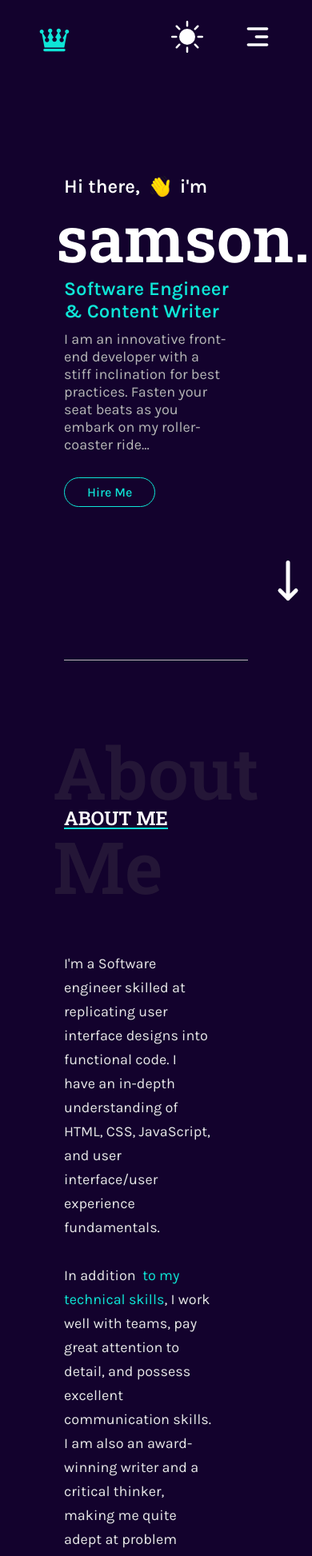
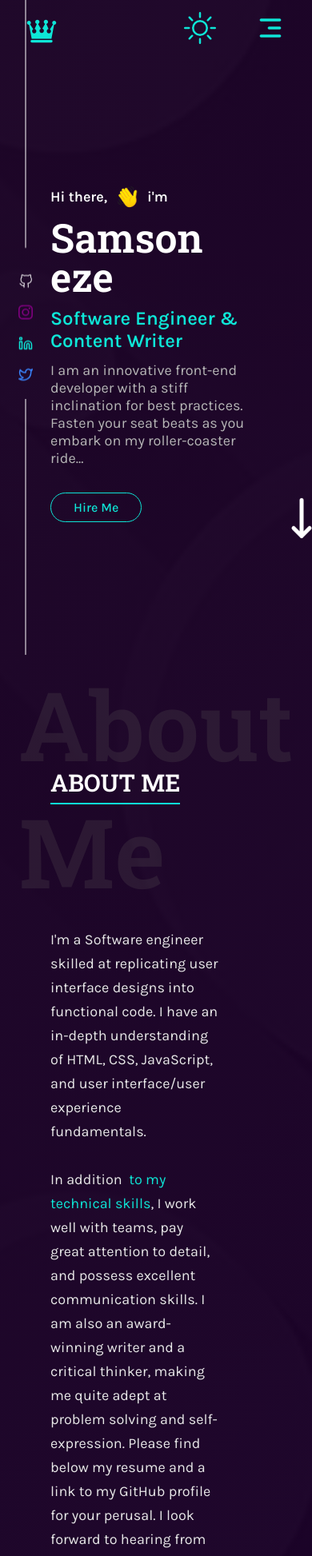
Before and after one commit to Alexkings47/portfolio, a React (Create React App) app: page / in a window 390 px wide. Shown: the top 1946 px of the page at 80% size. Built offline with nearby package versions, Linux system fonts and the light colour scheme.

Commit message:
styled header responsive

```diff
--- a/src/App.css
+++ b/src/App.css
@@ -1,10 +1,5 @@
-
-
-
 .App-header {
-  background-color: var(--purple);
-  font-family: 'Karla', sans-serif;
+  font-family: "Karla", sans-serif;
   /* font-size: calc(10px + 2vmin); */
   color: white;
-
 }
--- a/src/App.jsx
+++ b/src/App.jsx
@@ -1,6 +1,6 @@
 import React from "react";
 import "./App.css"
-import Home from "./pages/Home/Index";
+import Home from "./pages/Home";
 import { BrowserRouter as Router } from "react-router-dom";
 
 
--- a/src/assets/index.js
+++ /dev/null
@@ -1 +0,0 @@
-export { ReactComponent as alex } from "./alex.jpeg"
--- a/src/components/molecules/Navbar.jsx
+++ b/src/components/molecules/Navbar.jsx
@@ -1,6 +1,6 @@
-import React, { useState } from "react";
+import React from "react";
 import styled from "styled-components";
-import { BsFillSunFill, BsMoon } from "react-icons/bs";
+import { BsSun, BsMoon } from "react-icons/bs";
 import { CgMenuRightAlt } from "react-icons/cg";
 import { GiQueenCrown } from "react-icons/gi";
 import { Typography } from "../atoms/Typography/Typography";
@@ -9,30 +9,40 @@ const StyledNav = styled.nav`
   display: flex;
   align-items: center;
   justify-content: space-between;
-  width: 100%;
-  padding: 2rem 0 10px;
+  width: 100vw;
+  padding: 0 2rem;
   height: 5rem;
+  position: fixed;
+  top: 0;
+  left: 0;
+  z-index: 40;
 
   span {
     font-size: 40px;
   }
 `;
 
-const Navbar = () => {
-  const [theme, setTheme] = useState(true);
+const Navbar = ({ setTheme, theme }) => {
   return (
-    <StyledNav>
+    <StyledNav
+      style={{
+        color: theme ? "white" : "var(--blue)",
+        // background: theme
+        //   ? "linear-gradient(var(--purple-background), var(--purple-background) ), url(${star}) no-repeat center"
+        //   : "linear-gradient(var(--white), var(--white) )",
+      }}
+    >
       <Typography textColor={"cyan"} size="40">
         <GiQueenCrown />
       </Typography>
       <div className="flex-spaced" style={{ width: "8rem" }}>
         <span
           onClick={() => setTheme(!theme)}
-          style={{ color: theme ? "white" : "cyan" }}
+          style={{ color: theme ? "var(--cyan)" : "var(--purple)" }}
         >
-          {theme ? <BsFillSunFill /> : <BsMoon />}
+          {theme ? <BsSun /> : <BsMoon />}
         </span>
-        <span>
+        <span style={{ color: "var(--cyan)" }}>
           <CgMenuRightAlt />
         </span>
       </div>
--- a/src/components/organisms/AboutMe.jsx
+++ b/src/components/organisms/AboutMe.jsx
@@ -2,20 +2,20 @@ import React from "react";
 import { TextHeading, Typography } from "../atoms/Typography/Typography";
 import styled from "styled-components";
 import alex from "../../assets/alex.jpeg";
-import { pxToEm } from "../../utils";
 
-const StyledDiv = styled.div`
+const StyledSection = styled.section`
   padding: 2rem 0 6rem;
   color: var(--gray-3);
   font-family: "Karla";
   font-size: 18px;
 
-  .about-me {
+  .title {
     position: relative;
     z-index: 0;
     font-size: 120px;
+    margin-bottom: 3rem;
   }
-  .about-me::after {
+  .title::after {
     content: "ABOUT ME";
     position: absolute;
     line-height: 100%;
@@ -30,6 +30,17 @@ const StyledDiv = styled.div`
     font-weight: 600;
     color: var(--white);
   }
+  .my-image {
+    width: 20rem;
+    border-radius: 15px;
+    position: relative;
+    filter: saturate(50%);
+
+    &:hover {
+      filter: unset;
+    }
+  }
+
   .skills {
     margin-top: 2rem;
     display: grid;
@@ -39,8 +50,9 @@ const StyledDiv = styled.div`
     color: var(--gray);
     font-size: 16px;
     text-transform: uppercase;
-    /* list-style-image:  */
+    list-style-type: none;
   }
+
   .skills-link,
   .skills-link:visited,
   .skills-link:link {
@@ -50,55 +62,46 @@ const StyledDiv = styled.div`
   .aboutme-text {
     align-items: flex-start;
   }
-  .content {
+  .about-content {
     align-items: flex-start;
   }
-  .my-image {
-    width: 18rem;
-    border-radius: 15px;
-    position: relative;
-    filter: saturate(50%);
 
-    &:hover {
-      filter: unset;
-    }
-  }
-
-  @media (max-width: "") {
-
-  }
-
-  @media (max-width: 600px) {
+  @media (max-width: 650px) {
     .about-me {
       font-size: 90px;
       align-items: center;
 
-      &::after{
+      &::after {
         font-size: 24px;
         padding-bottom: unset;
       }
     }
-    .content {
+    .about-content {
       flex-direction: column;
       align-items: center;
     }
     .my-image {
       width: 14rem;
     }
+    .title{
+      margin-bottom: 1rem;
+    }
   }
 `;
 
 const AboutMe = () => {
   return (
-    <StyledDiv>
+    <StyledSection>
       <TextHeading
         content=" About Me"
         weight="600"
-        className="about-me"
+        className="title"
         textColor="grey-text"
-        style={{justifyContent: "center",    marginBottom: "3rem"}}
+        style={{
+          justifyContent: "center",
+        }}
       />
-      <div className="content flex-spaced">
+      <div className="about-content flex-spaced">
         <div className="aboutme-text flex-column-spaced ">
           <p style={{ width: `80%`, lineHeight: "30px" }}>
             I'm a Software engineer skilled at replicating user interface
@@ -136,7 +139,7 @@ const AboutMe = () => {
         </div>
         <img src={alex} alt="my face" className="my-image" />
       </div>
-    </StyledDiv>
+    </StyledSection>
   );
 };
 
--- a/src/components/organisms/Container.jsx
+++ b/src/components/organisms/Container.jsx
@@ -6,8 +6,8 @@ const StyledDiv = styled.div`
   margin: 0 auto;
   padding: 0 4rem;
 
-  @media (max-width: 650px) {
-    padding: 0 2rem;
+  @media (max-width: 600px) {
+    padding: 0 15px;
   }
 `;
 
--- a/src/components/organisms/Featured/Featured.jsx
+++ b/src/components/organisms/Featured/Featured.jsx
@@ -55,13 +55,14 @@ const Featured = () => {
         textColor="grey-text"
       />{" "}
       <TextHeading />
-      {List.map((item) => {
+      {List.map((item, index) => {
         return (
           <FeaturedCard
             title={item.title}
             imgUrl={item.imgUrl}
             content={item.skills}
             desc={item.desc}
+            key={index}
           />
         );
       })}
--- a/src/components/organisms/Header.jsx
+++ b/src/components/organisms/Header.jsx
@@ -1,10 +1,10 @@
-import React from "react";
+import React, { useState, useEffect } from "react";
 import styled from "styled-components";
 import {
   TextHeading,
   Typography,
 } from "../../components/atoms/Typography/Typography";
-import bgimg from "../../assets/backgroundleft.png";
+
 import hand from "../../assets/wavinghand.png";
 import { pxToEm } from "../../utils";
 import { Button } from "../../components/atoms/Button";
@@ -16,7 +16,7 @@ const StyledHeader = styled.header`
   width: 100%;
   height: calc(100vh - 50px);
   justify-content: space-between;
-  /* background: url(${bgimg}) no-repeat 100% 50%; */
+
   background-size: 20rem;
   position: relative;
 
@@ -41,7 +41,6 @@ const StyledHeader = styled.header`
   }
 
   .header-text {
-    /* font-family: "Poppins", sans-serif; */
     align-items: flex-start;
     width: 100%;
   }
@@ -51,29 +50,53 @@ const StyledHeader = styled.header`
     width: ${pxToEm(480)};
   }
 
-  @media (max-width: 550px) {
+  @media (max-width: 650px) {
     .description {
-      width: 90%;
+      width: 100%;
+    }
+    justify-content: center;
+    .header-text {
+     height: 70%;
     }
   }
 `;
+function debounce(fn, ms) {
+  let timer;
+  return () => {
+    clearTimeout(timer);
+    timer = setTimeout(fn, ms);
+  };
+}
 
 const Header = () => {
+  const [screen, setScreen] = useState(window.innerWidth);
+  useEffect(() => {
+    const debouncedHandleResize = debounce(function resize() {
+      setScreen(window.innerWidth);
+    }, 1000);
+
+    window.addEventListener("resize", debouncedHandleResize);
+
+    return () => {
+      window.removeEventListener("resize", debouncedHandleResize);
+    };
+  }, []);
+
   return (
-    <StyledHeader className="flex-column-spaced">
+    <StyledHeader  className="flex-column-spaced">
       <div className="header-text flex-column-spaced">
-        <Typography size={24} weight="600">
+        <Typography size="18" weight="600">
           Hi there,
           <img src={hand} alt="waving hand" style={{ width: "50px" }} />
           i'm
         </Typography>
         <TextHeading
-          content={"samson."}
+          content={"Samson eze"}
           level="1"
-          size={80}
+          size={screen <= 650 ? 50 : 80}
           style={{
             lineHeight: "99%",
-            marginLeft: "-10px",
+            // marginLeft: "-10px",
             marginBottom: `${pxToEm(10)}`,
           }}
         />
@@ -97,9 +120,6 @@ const Header = () => {
       </div>
       {/* <div className="header-image" style={{ width: "35%" }}></div> */}
       {/* </div> */}
-      <div
-        style={{ width: "100%", borderBottom: `1px solid var(--gray)` }}
-      ></div>
       <Link className="arrow-trans">
         <HiOutlineArrowNarrowDown />
       </Link>
--- a/src/index.css
+++ b/src/index.css
@@ -21,6 +21,7 @@
   --golden: #f5e689;
   --green: #4da406;
   --purple: #13022d;
+  --purple-background: #0b0118e7;
   --grey-text: #5b57573d;
 }
 
--- /dev/null
+++ b/src/pages/Home.jsx
@@ -0,0 +1,49 @@
+import React, { useState } from "react";
+import styled from "styled-components";
+import Featured from "../components/organisms/Featured/Featured";
+import Navbar from "../components/molecules/Navbar";
+import Container from "../components/organisms/Container";
+import { SocialMedia } from "../components/organisms/SocialMedia";
+import AboutMe from "../components/organisms/AboutMe";
+import ContactMe from "../components/organisms/ContactMe";
+import Header from "../components/organisms/Header";
+import star from "../assets/bubble.jfif";
+
+const StyledMain = styled.main`
+  position: relative;
+  padding: 0 3rem;
+`;
+
+const Home = () => {
+  const [theme, setTheme] = useState(true);
+
+  return (
+    <StyledMain
+      theme={theme}
+      style={{
+        color: theme ? "white" : "var(--blue)",
+        background: theme
+          ? `linear-gradient(var(--purple-background), var(--purple-background) ), url(${star}) no-repeat center`
+          : "linear-gradient(var(--white), var(--white) )",
+        backgroundSize: "cover",
+      }}
+    >
+      <SocialMedia />
+      <Navbar setTheme={setTheme} theme={theme} />
+      <Container>
+        <Header />
+      </Container>
+      <Container>
+        <AboutMe />
+      </Container>
+      <Container>
+        <Featured />
+      </Container>
+      <Container>
+        <ContactMe />
+      </Container>
+    </StyledMain>
+  );
+};
+
+export default Home;
--- a/src/pages/Home/Index.jsx
+++ /dev/null
@@ -1,44 +0,0 @@
-import React from "react";
-import styled from "styled-components";
-import Featured from "../../components/organisms/Featured/Featured";
-import Navbar from "../../components/molecules/Navbar";
-import Container from "../../components/organisms/Container";
-import { SocialMedia } from "../../components/organisms/SocialMedia";
-import AboutMe from "../../components/organisms/AboutMe";
-import ContactMe from "../../components/organisms/ContactMe";
-import Header from "../../components/organisms/Header";
-
-const StyledMain = styled.main`
-  position: relative;
-  padding:0 3rem;
-  /* .space {
-    position: absolute;
-    top: 30%;
-    left: 30%;
-    width: 70%;
-    z-index: -1;
-  } */
-`;
-
-const Home = () => {
-  return (
-    <StyledMain>
-      {/* <SocialMedia /> */}
-      <Navbar />
-      <Container>
-        <Header />
-      </Container>
-      <Container>
-        <AboutMe />
-      </Container>
-      <Container>
-        <Featured />
-      </Container>
-      <Container>
-        <ContactMe />
-      </Container>
-    </StyledMain>
-  );
-};
-
-export default Home;
```
Also changed, not shown: src/components/organisms/ContactMe.jsx (+17 -5 lines), src/assets/bubble.jfif (added), src/assets/star.jpg (added).
